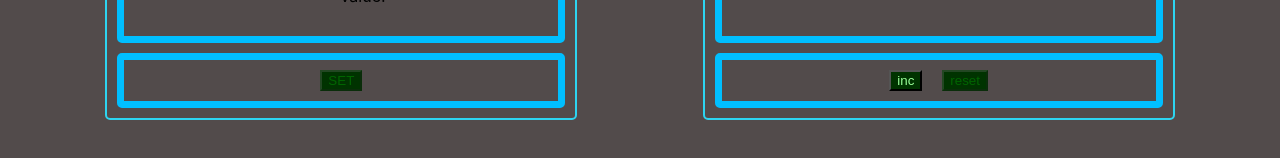
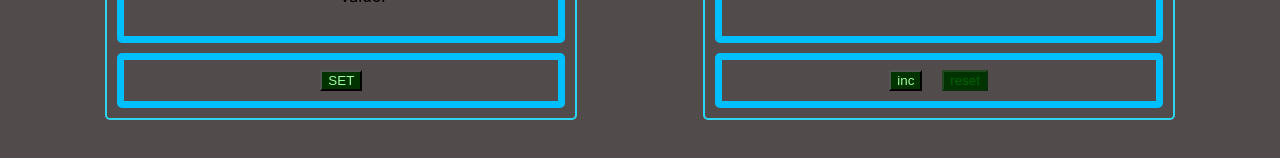
Before and after one commit to Alex666000/counter-2023, a React (Create React App) app: page / in a window 1280 px wide. Shown: the part 142-300 px from the top of the page. Built offline with nearby package versions, Linux system fonts and the light colour scheme.

Commit message:
сделали дизейбл кнопки СЕТ - isErrorForInputsValues

```diff
--- a/src/components/WithSettingsCounter/WithSettingsCounter.tsx
+++ b/src/components/WithSettingsCounter/WithSettingsCounter.tsx
@@ -24,7 +24,11 @@ export const WithSettingsCounter: FC<WithSettingsCounterPropsType> = ({
                                                                           setIsError,
                                                                           setIsDisabled,
                                                                       }) => {
-    const checkStartInputValue = startInputValue >= 0 ? isDisabled : !isDisabled
+    // const checkStartInputValue = startInputValue >= 0 ? isDisabled : !isDisabled
+
+    const isErrorForInputsValues = maxInputValue < 0 || startInputValue < 0 || maxInputValue <= startInputValue
+       ? isDisabled : !isDisabled
+
 
     return (
         <>
@@ -41,7 +45,7 @@ export const WithSettingsCounter: FC<WithSettingsCounterPropsType> = ({
             </div>
             <div className={s.footer}>
                 <CustomButton
-                    isDisabled={checkStartInputValue}
+                    isDisabled={isErrorForInputsValues}
                     className={s.button}
                     name={"SET"}
                     onClick={() => {
```
